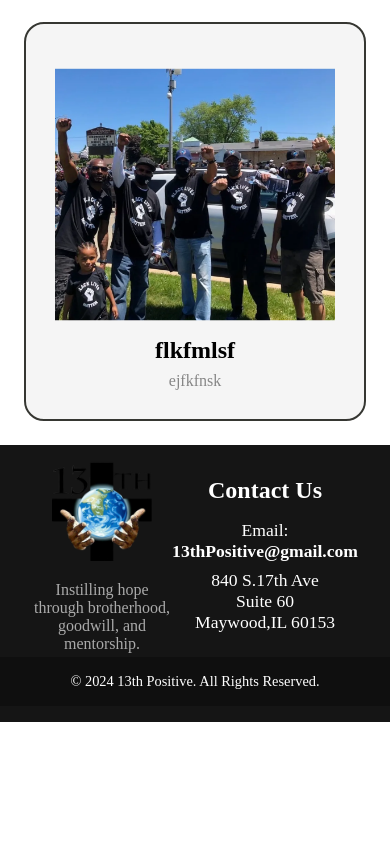
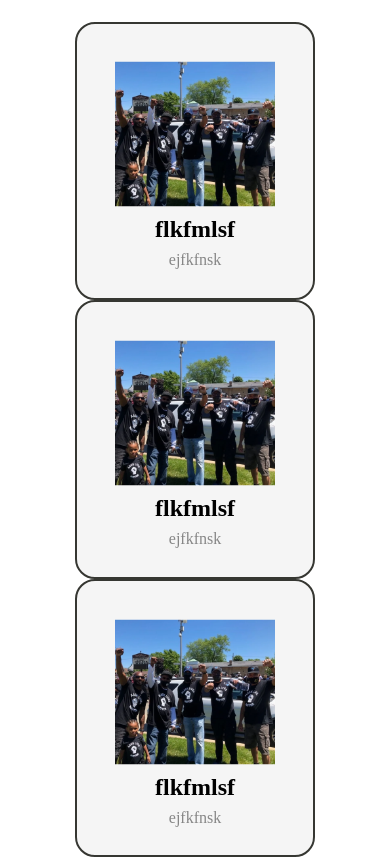
Before and after one commit to jdottruman/Positive13, a plain HTML site: page index.html in a window 390 px wide. Shown: the part 543-1400 px from the top of the page. Before the commit the page ends 1265 px from the top, so only its background shows below. Drawn offline with Linux system fonts and the light colour scheme.

Commit message:
card wrap

```diff
--- a/script.js
+++ b/script.js
@@ -6,6 +6,16 @@ const card = [
 
     ,
 
+    {  photo:"Photos/slider3.png",
+    title:"flkfmlsf",
+    description:"ejfkfnsk"}
+
+    ,
+    {  photo:"Photos/slider3.png",
+      title:"flkfmlsf",
+      description:"ejfkfnsk"}
+
+      ,
 
 ];
 
--- a/styles.css
+++ b/styles.css
@@ -473,12 +473,15 @@ padding: var(--section-padding-y);
   }
 
   .card{
-    width: 100%;
 align-items: center;  }
 
 .cardImageContainer{
-  width: 100%;
   border-radius: 20px;
+}
+.cardSection{
+  flex-wrap: wrap;        /* allows cards to move to a new line */
+
+
 }
 
   }
```
